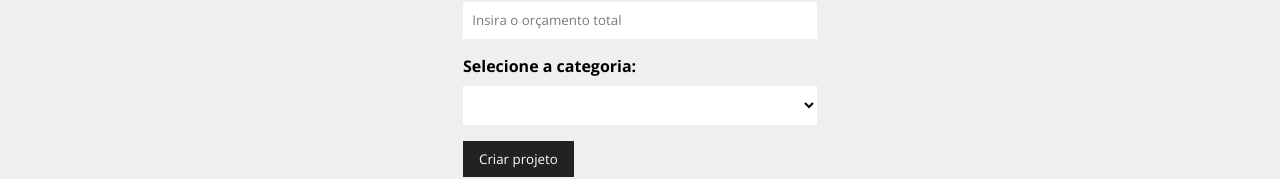
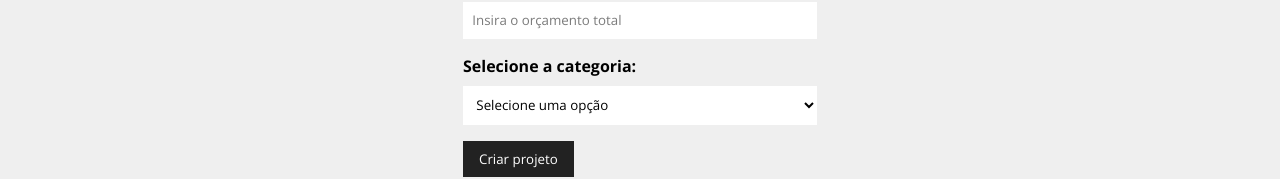
Before and after one commit to victorlobo92/costs, a React (Create React App) app: page /new-project in a window 1280 px wide. Shown: the part 398-577 px from the top of the page. Built offline with nearby package versions, Linux system fonts and the light colour scheme; data requests are answered from the project's data file.

Commit message:
Class: 6

```diff
--- /dev/null
+++ b/db.json
@@ -0,0 +1,33 @@
+{
+  "projects": [
+    {
+      "name": "a",
+      "budget": "1",
+      "category": {
+        "id": "1",
+        "name": "Infra"
+      },
+      "cost": 0,
+      "services": [],
+      "id": 1
+    }
+  ],
+  "categories": [
+    {
+      "id": 1,
+      "name": "Infra"
+    },
+    {
+      "id": 2,
+      "name": "Desenvolvimento"
+    },
+    {
+      "id": 3,
+      "name": "Design"
+    },
+    {
+      "id": 4,
+      "name": "Planejamento"
+    }
+  ]
+}
--- a/package.json
+++ b/package.json
@@ -17,6 +17,7 @@
   },
   "scripts": {
     "start": "react-scripts start",
+    "backend": "json-server --watch db.json --port 5000",
     "build": "react-scripts build",
     "test": "react-scripts test",
     "eject": "react-scripts eject"
--- a/src/components/form/Select.js
+++ b/src/components/form/Select.js
@@ -4,8 +4,18 @@ export default function Select({ text, name, options, handleOnChange, value }) {
   return (
     <div className={styles.form_control}>
       <label htmlFor={name}>{text}:</label>
-      <select id={name} name={name} onChange={handleOnChange} value={value}>
-        <option disabled>Selecione uma opção</option>
+      <select
+        id={name}
+        name={name}
+        onChange={handleOnChange}
+        value={value || ""}
+      >
+        <option>Selecione uma opção</option>
+        {options.map((option) => (
+          <option value={option.id} key={option.id}>
+            {option.name}
+          </option>
+        ))}
       </select>
     </div>
   );
--- a/src/components/pages/NewProject.js
+++ b/src/components/pages/NewProject.js
@@ -1,12 +1,35 @@
+import { useNavigate } from "react-router-dom";
+
 import ProjectForm from "../project/ProjectForm";
 import styles from "./NewProject.module.css";
 
 export default function NewProject() {
+  const navigate = useNavigate();
+
+  function createPost(project) {
+    project.cost = 0;
+    project.services = [];
+
+    fetch("http://localhost:5000/projects", {
+      method: "POST",
+      headers: {
+        "Content-Type": "application/json",
+      },
+      body: JSON.stringify(project),
+    })
+      .then((resp) => resp.json)
+      .then((data) => {
+        console.log(data);
+        navigate("/projects", { message: "Projeto criado com sucesso!" });
+      })
+      .catch((err) => console.log(err));
+  }
+
   return (
     <div className={styles.new_project_container}>
       <h1>Criar Projeto</h1>
       <p>Crie seu projeto para depois adicionar os serviços</p>
-      <ProjectForm btnText="Criar projeto" />
+      <ProjectForm btnText="Criar projeto" handleSubmit={createPost} />
     </div>
   );
 }
--- a/src/components/project/ProjectForm.js
+++ b/src/components/project/ProjectForm.js
@@ -1,22 +1,70 @@
+import { useEffect, useState } from "react";
+
 import * as form from "../form/Form";
 import styles from "./ProjectForm.module.css";
 
-export default function ProjectForm({ btnText }) {
+export default function ProjectForm({ btnText, handleSubmit, projectData }) {
+  const [categories, setCategories] = useState([]);
+  const [project, setProject] = useState(projectData || {});
+
+  useEffect(() => {
+    fetch("http://localhost:5000/categories", {
+      method: "GET",
+      headers: {
+        "Content-Type": "application/json",
+      },
+    })
+      .then((resp) => resp.json())
+      .then((data) => {
+        setCategories(data);
+      })
+      .catch((err) => console.log(err));
+  }, []);
+
+  const submit = (e) => {
+    e.preventDefault();
+    handleSubmit(project);
+  };
+
+  function handleChange(e) {
+    setProject({ ...project, [e.target.name]: e.target.value });
+  }
+
+  function handleCategory(e) {
+    setProject({
+      ...project,
+      category: {
+        id: e.target.value,
+        name: e.target.options[e.target.selectedIndex].text,
+      },
+    });
+  }
+
   return (
-    <form className={styles.form}>
+    <form onSubmit={submit} className={styles.form}>
       <form.Input
         type="text"
         text="Nome do projeto"
         name="name"
         placeholder="Insira o nome do projeto"
+        handleOnChange={handleChange}
+        value={project.name ?? ""}
       />
       <form.Input
         type="number"
         text="Orçamento do projeto"
-        name="budgt"
+        name="budget"
         placeholder="Insira o orçamento total"
+        handleOnChange={handleChange}
+        value={project.budget ?? ""}
       />
-      <form.Select name="category_id" text="Selecione a categoria" />
+      <form.Select
+        name="category_id"
+        text="Selecione a categoria"
+        options={categories}
+        handleOnChange={handleCategory}
+        value={project.category ? project.category.id : ""}
+      />
       <form.SubmitButton text={btnText} />
     </form>
   );
```
